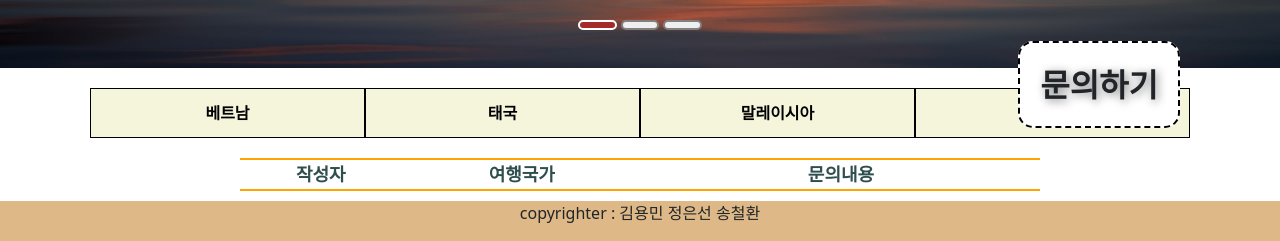
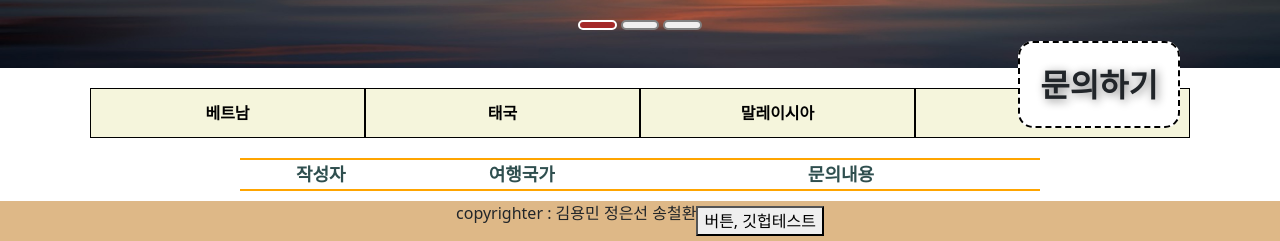
Before and after one commit to vmflxu/minipjt, a Flask app: page / in a window 1280 px wide. Shown: the part 591-832 px from the top of the page. Run offline with Flask 2, Linux system fonts and the light colour scheme; data that the repository does not hold is empty.

Commit message:
깃헙 테스트

```diff
--- a/templates/index.html
+++ b/templates/index.html
@@ -55,11 +55,13 @@
             <div class="myPass">
                 <div class="input-group mb-3">
                     <span class="input-group-text" id="basic-addon1">ID</span>
-                    <input type="text" class="form-control" placeholder="ID를 입력하세요" aria-label="ID" aria-describedby="basic-addon1">
+                    <input type="text" class="form-control" placeholder="ID를 입력하세요" aria-label="ID"
+                        aria-describedby="basic-addon1">
                 </div>
                 <div class="input-group mb-3">
                     <span class="input-group-text" id="basic-addon1">PW</span>
-                    <input type="password" class="form-control" placeholder="Password를 입력하세요" aria-label="PASSWORD" aria-describedby="basic-addon1">
+                    <input type="password" class="form-control" placeholder="Password를 입력하세요" aria-label="PASSWORD"
+                        aria-describedby="basic-addon1">
                 </div>
                 <!-- <p> ID: <input type="text" /></p>
                 <p> PW: <input type="password" /></p> -->
@@ -344,6 +346,7 @@
     <div class="chat"><span class="open-form">문의하기</span></div>
     <footer>
         <p>copyrighter : 김용민 정은선 송철환</p>
+        <button>버튼, 깃헙테스트</button>
     </footer>
     <script type="text/javascript" src="{{ url_for('static', filename='carousel.js') }}"></script>
     <script type="text/javascript" src="{{ url_for('static', filename='chat.js') }}"></script>
```
